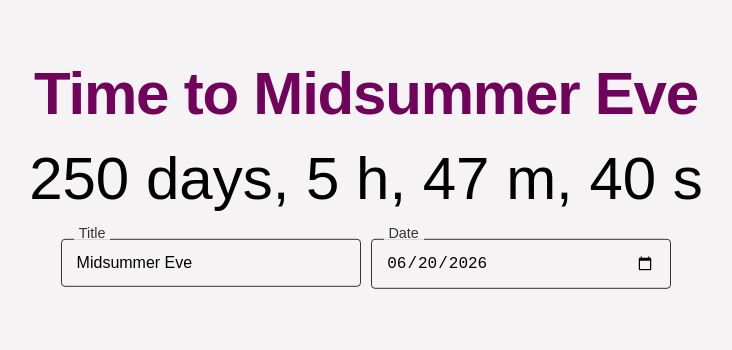
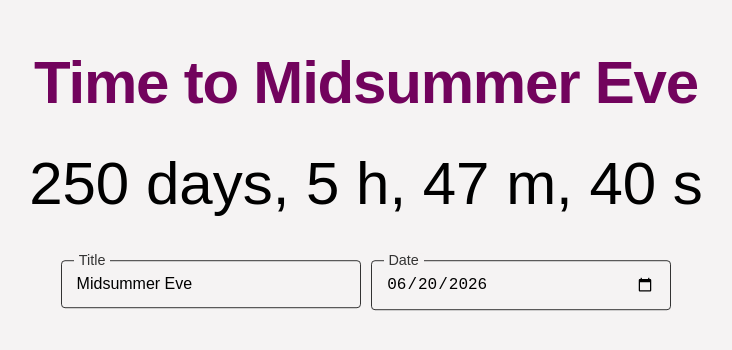
Before and after one commit to Anastasia93/NC_Challenge, an Angular app: page / in a window 1280 px wide. Shown: the part 226-576 px from the top of the page, without its empty margins (274-1006 px from the left). Built offline with nearby package versions, Linux system fonts and the light colour scheme; a web font is replaced by a local one.

Commit message:
Fix:
Fixes small style bugs.

```diff
--- a/src/app/components/countdown/countdown.scss
+++ b/src/app/components/countdown/countdown.scss
@@ -8,12 +8,12 @@
   font-weight: 800;
   color: $brand-purple;
   letter-spacing: -0.02em;
-  margin: 0;
+  margin: 1rem 0;
 }
 
 .time {
   font-weight: 400;
   letter-spacing: 0;
   font-synthesis: none;
-  margin-top: 1rem;
+  margin: 1rem 0;
 }
--- a/src/app/components/event-form/event-form.scss
+++ b/src/app/components/event-form/event-form.scss
@@ -15,6 +15,7 @@
   flex-direction: column;
   align-items: center;
   box-sizing: border-box;
+  height: 3.5rem;
 }
 
 .input-wrapper input {
@@ -29,7 +30,7 @@
 
 .input-wrapper label {
   position: absolute;
-  top: -0.8rem;
+  top: -0.4rem;
   left: 0.8rem;
   padding: 0 0.3rem;
   color: #333;
```
